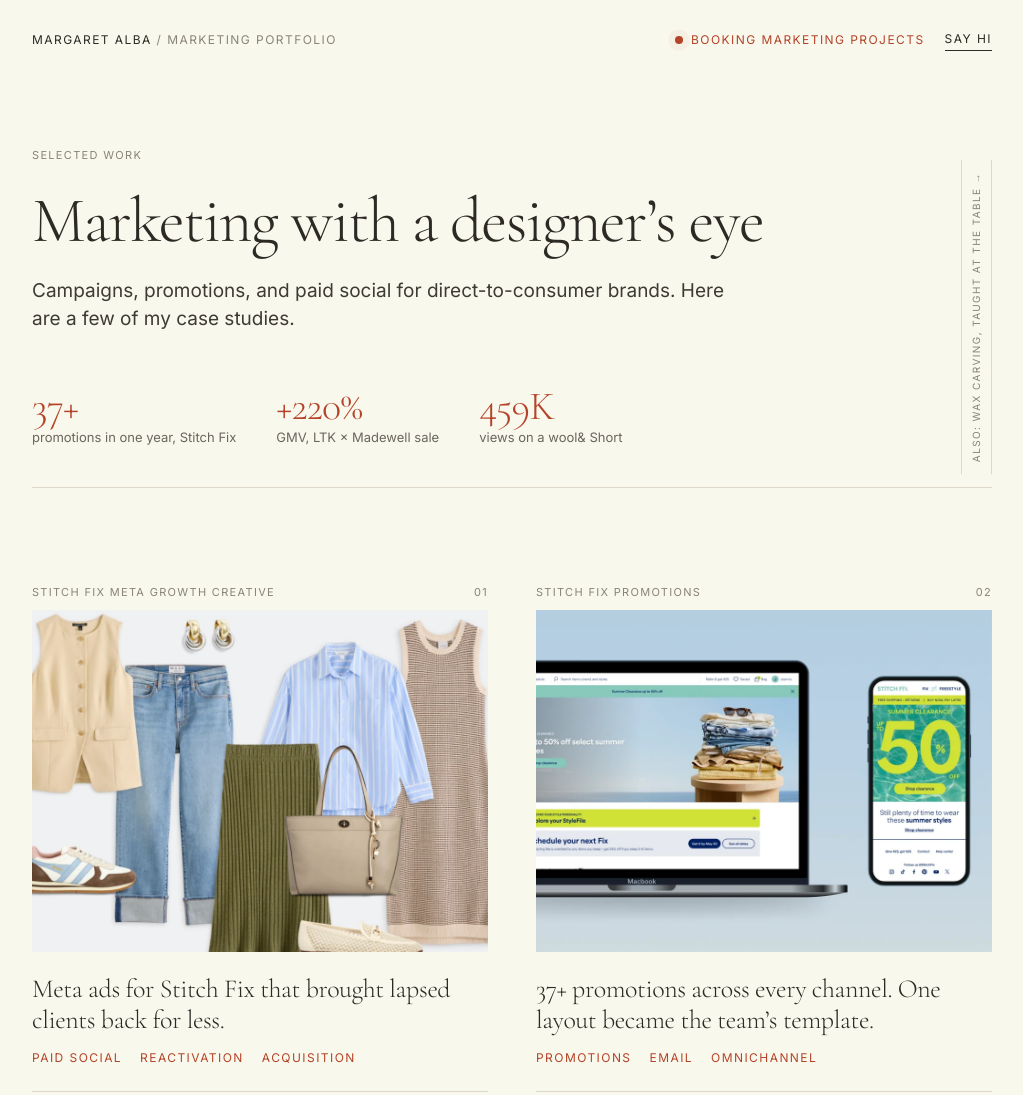
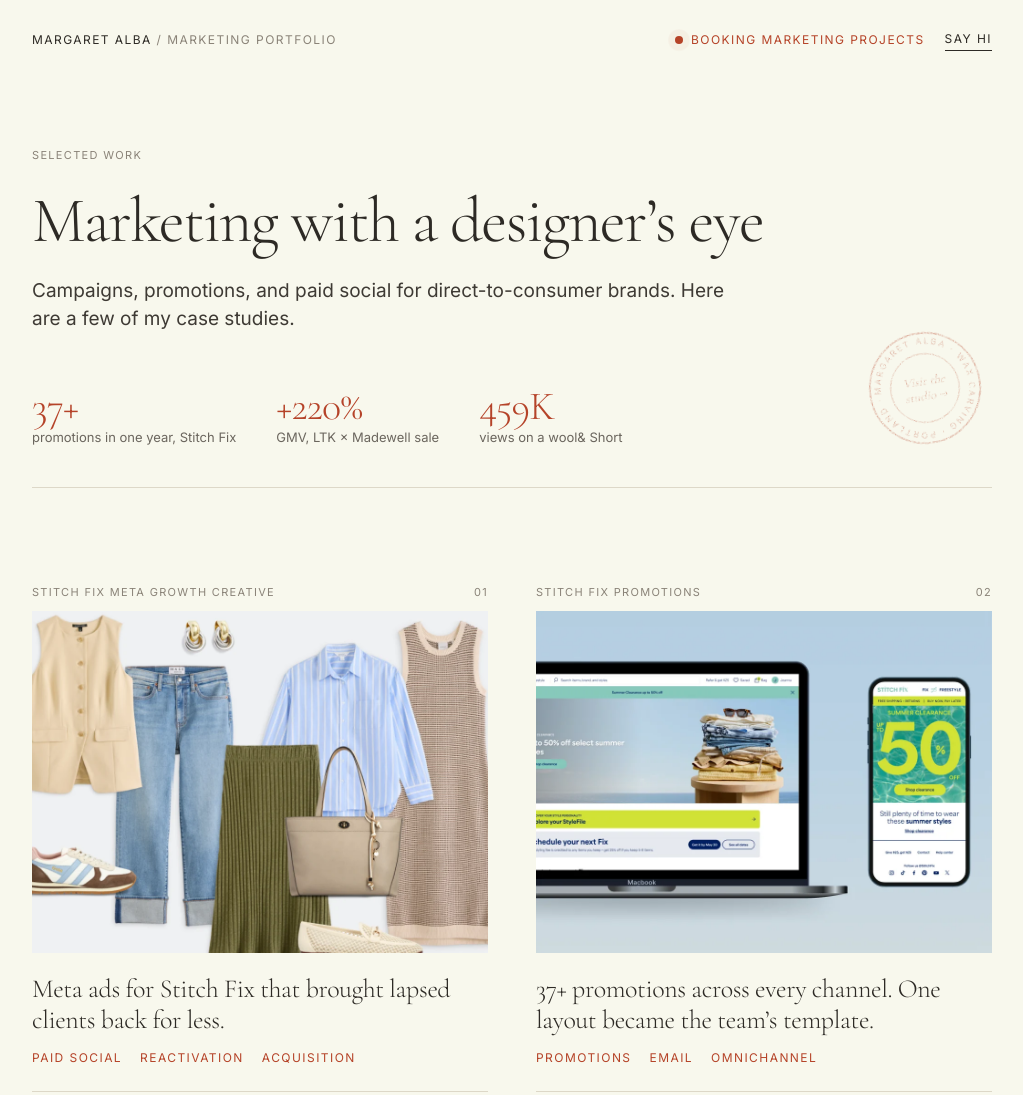
Before and after one commit to margaretalba/work, a plain HTML site: page index.html in a window 1280 px wide. Shown: the top 1095 px of the page, without its empty margins (128-1151 px from the left). Drawn offline with nearby package versions, Linux system fonts and the light colour scheme; a web font is replaced by a local one.

Commit message:
Wax carving note as a faded rubber stamp beside the results
Co-Authored-By: Claude Opus 5.5 <noreply@anthropic.com>
Claude-Session: https://claude.ai/code/session_01Bp2y4MwKfvAmLHEs5SbnWi

```diff
--- a/assets/garden.css
+++ b/assets/garden.css
@@ -257,43 +257,27 @@ html { cursor: auto !important; }
 a, button, summary, label, [role=button] { cursor: pointer !important; }
 .sel, .hn, .gc { display: none !important; }
 
-/* The wax carving note, set like the title on a book's spine: one line of
-   small caps running up the right edge of the top of the page, between rules. */
+/* The wax carving note as a faded rubber stamp, like a library or ex libris mark,
+   set a little crooked beside the results. It inks up on hover. */
 .bub {
   position: static !important;
-  margin-top: 4px;
+  margin-top: 8px;
 }
-.spine {
-  font-family: var(--g-sans);
-  font-size: 10px;
-  letter-spacing: .18em;
-  text-transform: uppercase;
-  color: var(--g-gray) !important;
-  text-decoration: none;
-  transition: color .2s;
+.stamp {
+  display: inline-block;
+  width: 104px;
+  color: var(--g-rust) !important;
+  opacity: .42;
+  transform: rotate(-9deg);
+  transition: opacity .3s, transform .45s cubic-bezier(.3, 1.4, .5, 1);
 }
-.spine:hover { color: var(--g-rust) !important; }
+.stamp svg { display: block; width: 100%; height: auto; overflow: visible; }
+.stamp:hover, .stamp:focus-visible { opacity: .95; transform: rotate(-3deg) scale(1.03); }
 @media (min-width: 1100px) {
-  .bub {
-    position: absolute !important;
-    top: 0 !important;
-    right: 0 !important;
-    bottom: 0;
-    display: flex;
-    align-items: center;
-    margin: 0;
-  }
-  .spine {
-    writing-mode: vertical-rl;
-    transform: rotate(180deg);
-    white-space: nowrap;
-    letter-spacing: .14em;
-    padding: 12px 7px;
-    border-left: 1px solid var(--g-rule);
-    border-right: 1px solid var(--g-rule);
-  }
-  .spine:hover { border-color: var(--g-rust); }
+  .bub { position: absolute !important; right: 8px !important; top: auto !important; bottom: 34px; margin: 0; }
+  .stamp { width: 118px; }
 }
+@media (prefers-reduced-motion: reduce) { .stamp { transition: none; } }
 
 /* The nav sits on its rules at the end of the page instead of floating */
 div[style*="position:sticky;bottom:20px"] { position: static !important; margin-top: 24px; }
--- a/index.html
+++ b/index.html
@@ -119,7 +119,7 @@ div[style*="repeat(4,1fr)"]{grid-template-columns:repeat(2,1fr)!important}
 <h1 class="bd" style="margin:0;font-size:68px;line-height:1.04;letter-spacing:-.03em">Marketing with a designer’s&nbsp;eye<span class="gc" aria-hidden="true"><span class="cu"><svg width="20" height="30" viewBox="0 0 24 36" fill="none"><path d="M5.65376 12.3673H5.46026L5.31717 12.4976L0.500002 16.8829L0.500002 1.19841L11.7841 12.3673H5.65376Z" fill="#B54329" stroke="white"/></svg><b>Hi, I’m Margaret</b></span></span></h1>
 <p style="margin:0;font-size:19px;color:#3E3A34;max-width:600px">Campaigns, promotions, and paid social for direct-to-consumer brands. Here are a few of my case studies.</p>
 <div style="display:flex;flex-wrap:wrap;gap:20px 40px;margin-top:28px"><div style="display:flex;flex-direction:column;gap:2px"><span class="bd" style="font-size:40px;line-height:1;color:#B54329">37+</span><span style="font-size:13px;color:#6B665E">promotions in one year, Stitch Fix</span></div><div style="display:flex;flex-direction:column;gap:2px"><span class="bd" style="font-size:40px;line-height:1;color:#B54329">+220%</span><span style="font-size:13px;color:#6B665E">GMV, LTK × Madewell sale</span></div><div style="display:flex;flex-direction:column;gap:2px"><span class="bd" style="font-size:40px;line-height:1;color:#B54329">459K</span><span style="font-size:13px;color:#6B665E">views on a wool&amp; Short</span></div></div>
-<div class="bub"><a class="spine" href="https://margaretalba.com">Also: wax carving, taught at the table →</a></div>
+<div class="bub"><a class="stamp" href="https://margaretalba.com" aria-label="I also teach wax carving. Visit the studio"><svg viewBox="0 0 120 120" width="120" height="120" aria-hidden="true"><defs><filter id="ink" x="0" y="0" width="100%" height="100%"><feTurbulence type="fractalNoise" baseFrequency="1.1" numOctaves="2" seed="4" result="n"/><feColorMatrix in="n" type="matrix" values="0 0 0 0 0  0 0 0 0 0  0 0 0 0 0  0 0 0 -2.4 1.75" result="m"/><feComposite in="SourceGraphic" in2="m" operator="in"/></filter><path id="stamp-ring" d="M60,60 m-45,0 a45,45 0 1,1 90,0 a45,45 0 1,1 -90,0"/></defs><g filter="url(#ink)" fill="currentColor" stroke="currentColor"><circle cx="60" cy="60" r="56" fill="none" stroke-width="1.6"/><circle cx="60" cy="60" r="35" fill="none" stroke-width=".9"/><text font-family="Inter, sans-serif" font-size="8.6" letter-spacing="0" stroke="none"><textPath href="#stamp-ring" startOffset="0" textLength="278" lengthAdjust="spacing">MARGARET ALBA · WAX CARVING · PORTLAND · </textPath></text><text x="60" y="57" text-anchor="middle" font-family="ivypresto-display, 'Cormorant Garamond', Georgia, serif" font-style="italic" font-size="13" stroke="none">Visit the</text><text x="60" y="72" text-anchor="middle" font-family="ivypresto-display, 'Cormorant Garamond', Georgia, serif" font-style="italic" font-size="13" stroke="none">studio →</text></g></svg></a></div>
 </div>
 
 <!-- frames -->
```
